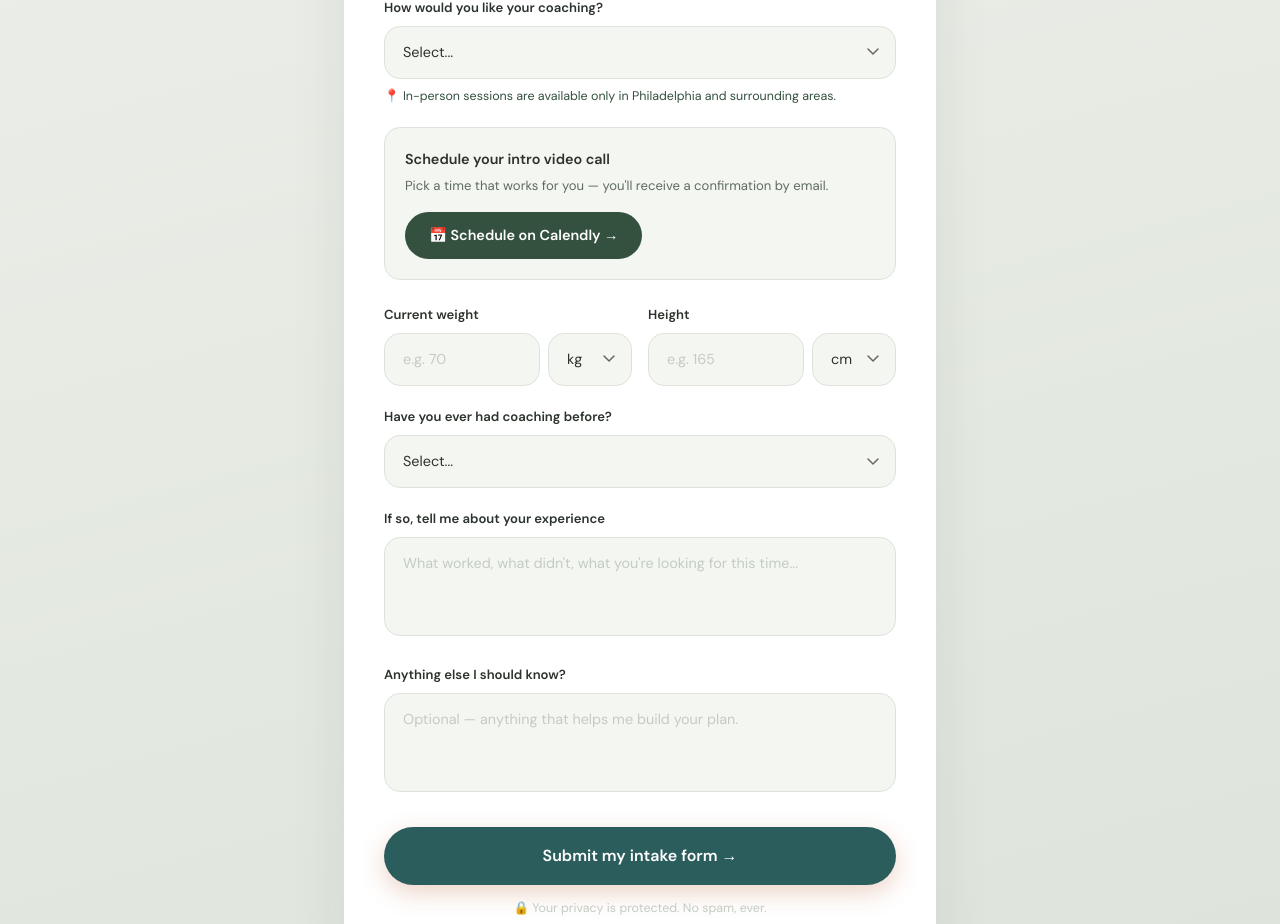
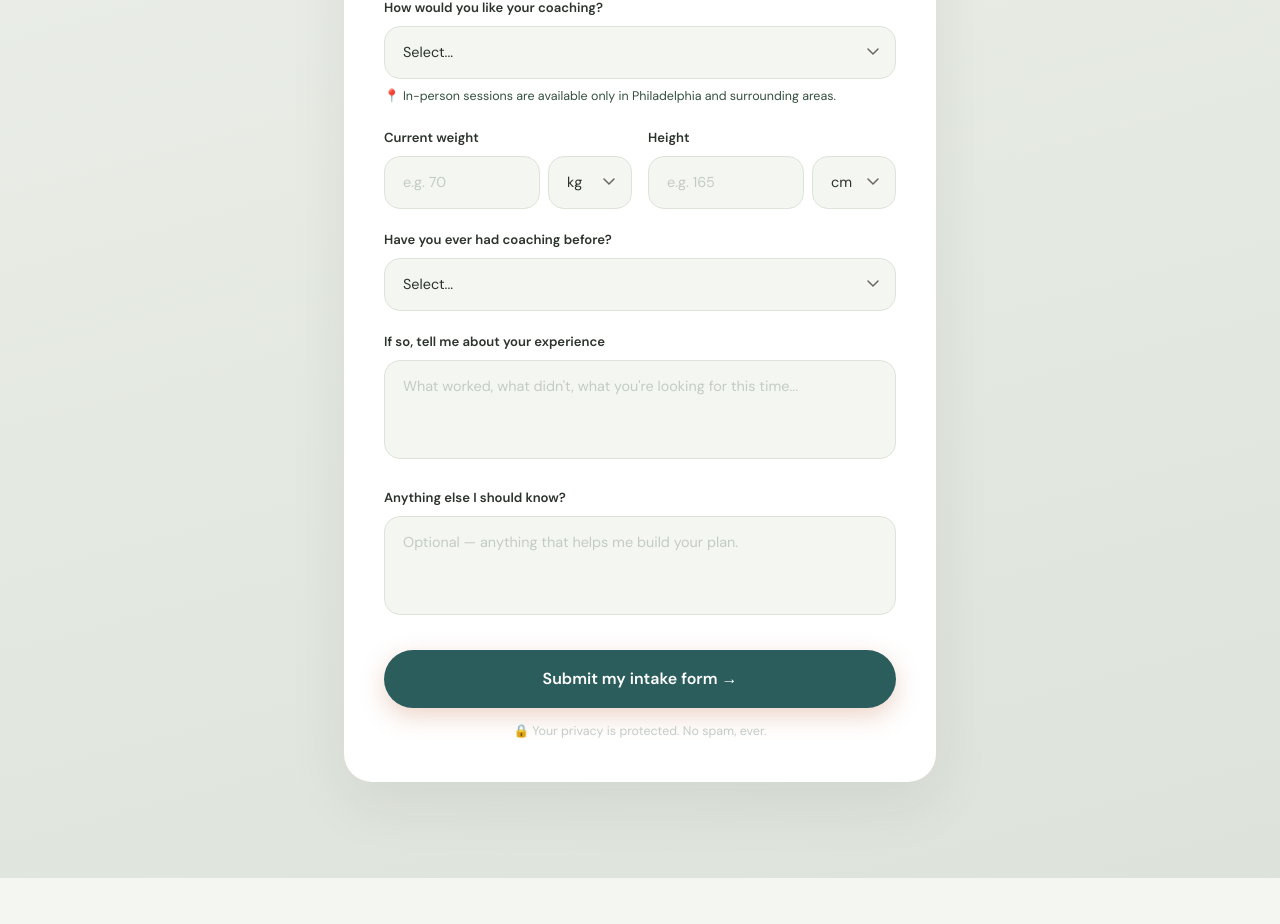
Before and after one commit to ClauYA/thrive-and-inspire, a React (Vite) app in the folder client/: page /ready in a window 1280 px wide. Shown: the part 1200-2124 px from the top of the page. After the commit the page ends 2078 px from the top, so only its background shows below. Built offline with nearby package versions, Linux system fonts and the light colour scheme.

Commit message:
fix calendly and email

```diff
--- a/client/src/components/ReadyPage.jsx
+++ b/client/src/components/ReadyPage.jsx
@@ -160,6 +160,20 @@ export default function ReadyPage() {
                 <div className="font-display text-[1.8rem] font-semibold text-forest mb-2">{r.success}</div>
                 <p className="text-[0.92rem] text-warm-gray leading-[1.7] mb-8">{r.successNote}</p>
 
+                {/* Schedule the first video call via Calendly (opens in a new tab) */}
+                <div className="border-t border-sand pt-8 mb-8">
+                  <div className="font-display text-[1.4rem] font-semibold text-charcoal mb-2">{r.schedTitle}</div>
+                  <p className="text-[0.88rem] text-warm-gray mb-6">{r.schedSub}</p>
+                  <a
+                    href={CALENDLY_URL}
+                    target="_blank"
+                    rel="noopener noreferrer"
+                    className="inline-flex items-center justify-center gap-2 px-6 py-3.5 rounded-full text-[0.95rem] font-semibold text-white bg-forest hover:bg-forest-light hover:-translate-y-0.5 transition-all shadow-[0_8px_24px_rgba(61,90,71,0.25)]"
+                  >
+                    📅 {r.schedBtn}
+                  </a>
+                </div>
+
                 <div className="border-t border-sand pt-8">
                   <div className="font-display text-[1.4rem] font-semibold text-charcoal mb-2">{r.payTitle}</div>
                   <p className="text-[0.88rem] text-warm-gray mb-6">{r.payP}</p>
@@ -261,20 +275,6 @@ export default function ReadyPage() {
                   </div>
                 )}
 
-                {/* Schedule the intro video call via Calendly (opens in a new tab) */}
-                <div className="mb-6 rounded-2xl border border-sand bg-cream p-5">
-                  <span className="block text-[0.9rem] font-semibold text-charcoal mb-1">{r.schedTitle}</span>
-                  <p className="text-[0.82rem] text-warm-gray mb-4">{r.schedSub}</p>
-                  <a
-                    href={CALENDLY_URL}
-                    target="_blank"
-                    rel="noopener noreferrer"
-                    className="inline-flex items-center justify-center gap-2 px-6 py-3 rounded-full text-[0.9rem] font-semibold text-white bg-forest hover:bg-forest-light hover:-translate-y-0.5 transition-all"
-                  >
-                    📅 {r.schedBtn}
-                  </a>
-                </div>
-
                 <div className="grid sm:grid-cols-2 gap-4 mb-5">
                   <div>
                     <label htmlFor="weight" className="block text-[0.82rem] font-semibold text-charcoal mb-2">{r.weight}</label>
--- a/client/src/i18n/translations.js
+++ b/client/src/i18n/translations.js
@@ -176,7 +176,7 @@ export const translations = {
       formatNote: "📍 In-person sessions are available only in Philadelphia and surrounding areas.",
       location: "Your city / area",
       locationPh: "e.g. Philadelphia, Upper Darby, Cherry Hill...",
-      schedTitle: "Schedule your intro video call",
+      schedTitle: "Schedule your first video call",
       schedSub: "Pick a time that works for you — you'll receive a confirmation by email.",
       schedBtn: "Schedule on Calendly →",
       weight: "Current weight",
@@ -405,7 +405,7 @@ export const translations = {
       formatNote: "📍 Las sesiones en persona están disponibles solo en Filadelfia y sus alrededores.",
       location: "Tu ciudad / zona",
       locationPh: "ej. Filadelfia, Upper Darby, Cherry Hill...",
-      schedTitle: "Agenda tu videollamada introductoria",
+      schedTitle: "Agenda tu primera videollamada",
       schedSub: "Elige el horario que mejor te quede — recibirás una confirmación por correo.",
       schedBtn: "Agendar en Calendly →",
       weight: "Peso actual",
--- a/package.json
+++ b/package.json
@@ -6,7 +6,7 @@
   "main": "server.js",
   "scripts": {
     "dev": "concurrently -n server,client -c green,cyan \"npm run dev:server\" \"npm run dev:client\"",
-    "dev:server": "node --watch server.js",
+    "dev:server": "node --watch-path=server.js server.js",
     "dev:client": "npm --prefix client run dev",
     "build": "node scripts/build-client.mjs",
     "postinstall": "node scripts/build-client.mjs",
```
